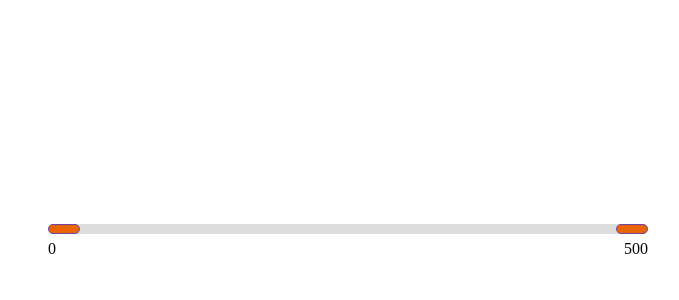
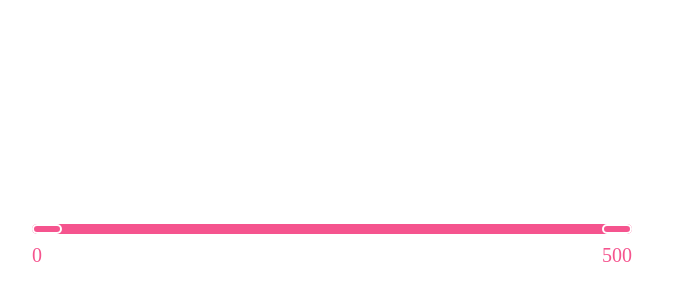
Before and after one commit to woadudakand/range_slider, a plain HTML site: page index.html in a window 1280 px wide. Shown: the part 76-376 px from the top of the page, without its empty margins (292-971 px from the left). Drawn offline with Linux system fonts and the light colour scheme.

Commit message:
20/06/2019 Updated

```diff
--- a/index.html
+++ b/index.html
@@ -5,18 +5,22 @@
 	<title>Slider</title>
 	<link rel="stylesheet" href="style.css">
 </head>
-<body>
-	<div id="slider">
-		<div class="slide1" draggable="true"></div>
-		<div class="slide2"></div>
-		<p class="min"></p>
-		<p class="max"></p>
+<body >
+	<div style="width: 50%; margin: 300px auto;">
+		<div id="slider"></div>
 	</div>
 	<script src="script.js"></script>
 	<script>
 		slider ('#slider', {
-					max: 500,
-					min: 0
+					maxValue: 500,
+					minValue: 0,
+					maxWidth: '600px',
+					barColor: '#f5548e',
+					barBorder: 'none',
+					pointerColor: '#f5548e',
+					pointerBorder: '2px solid #fff',
+					fontColor: '#f5548e',
+					fontSize: '20px'
 				});
 	</script>
 </body>
--- a/script.js
+++ b/script.js
@@ -1,15 +1,38 @@
 const slider = (selector, obj) => {
 	var isDraging 	= false,
 		isDraging2 	= false,
-		max 		= obj.max,
-		min 		= obj.min;
+		max 		= obj.maxValue,
+		min 		= obj.minValue,
+		style = {
+			maxWidth: '600px',
+			width: '100%',
+			height: '10px',
+			background: '#ddd',
+			position: 'relative',
+			borderRadius: '20px'
+		},
+		div = `<div class="slide1" draggable="true"></div>
+		<div class="slide2"></div>
+		<p class="min" style="color : ${obj.fontColor}; font-size: ${obj.fontSize} "></p>
+		<p class="max" style="color : ${obj.fontColor}; font-size: ${obj.fontSize} "></p>
+		<input type='hidden' class="minimum" name="minimum" value=${min} />
+		<input type='hidden' class="maximum" name="maximum" value=${max} />`;
+
+
 
 	const slider = document.querySelectorAll(selector);
 
-	slider.forEach((id) => {
+	slider.forEach((id, index) => {
+			id.setAttribute('style', `max-width: ${obj.maxWidth}; border: ${obj.barBorder}; width: 100%; height: 10px; background: ${obj.barColor}; position: relative; border-radius: 20px;`);
+			id.innerHTML = div;
 		let slide1 	= id.querySelector('.slide1'),
 			slide2 	= id.querySelector('.slide2'),
 			width 	= id.clientWidth;
+
+			slide1.style.background = obj.pointerColor;
+			slide1.style.border = obj.pointerBorder;
+			slide2.style.background = obj.pointerColor;
+			slide2.style.border = obj.pointerBorder;
 
 		id.querySelector('.max').innerHTML = max;
 		id.querySelector('.min').innerHTML = min;
@@ -28,12 +51,14 @@ const slider = (selector, obj) => {
 				event.stopPropagation();
 				x = event.clientX;
 				isDraging = true;
+				event.target.classList.add('active');
 			});
 			window.addEventListener('mouseup', (event2) => {
 				event2.preventDefault();
 				event2.stopPropagation();
 				isDraging 	= false;
 				slid1_val2 	= slid1_val;
+				slide1.classList.remove('active');
 			});
 			window.addEventListener('mousemove', (e) => {
 				if(isDraging){
@@ -46,9 +71,13 @@ const slider = (selector, obj) => {
 						count = count2 - 60;
 					}
 				}
-				slid1_val 	= Math.floor(max / width * count);
-				id.querySelector('.min').innerHTML = slid1_val;
-				slide1.style.left = count +'px';
+				if(slide1.classList.contains('active')){
+					slid1_val 	= Math.floor(max / width * count);
+					id.querySelector('.min').innerHTML = slid1_val;
+					id.querySelector('.minimum').value = slid1_val;
+					id.querySelector('.active').style.left = count +'px';
+
+				}
 			});
 
 			//********************************
@@ -57,11 +86,13 @@ const slider = (selector, obj) => {
 				event6.stopPropagation();
 				x2 = event.clientX;
 				isDraging2 = true;
+				event6.target.classList.add('active2');
 			});
 
 			window.addEventListener('mouseup', (event5) => {
 				event5.preventDefault();
 				event5.stopPropagation();
+				slide2.classList.remove('active2');
 				isDraging2 = false;
 				slid2_val2 = slide2_val;
 			});
@@ -80,9 +111,12 @@ const slider = (selector, obj) => {
 						count2 = count + 60;
 					}
 				}
-				slide2_val = Math.floor(max / width * count2);
-				id.querySelector('.max').innerHTML = slide2_val;
-				slide2.style.left = count2 - 30 +'px';
+				if(slide2.classList.contains('active2')){
+					slide2_val = Math.floor(max / width * count2);
+					id.querySelector('.max').innerHTML = slide2_val;
+					id.querySelector('.maximum').value = slide2_val;
+					id.querySelector('.active2').style.left = count2 - 30 +'px';
+				}
 			});
 
 	});
--- a/style.css
+++ b/style.css
@@ -1,16 +1,9 @@
-#slider{
-	width: 600px;
-	margin: 300px auto;
-	height: 10px;
-	background: #ddd;
-	position: relative;
-	border-radius: 20px
+*{
+	box-sizing: border-box;
 }
 .slide1{
 	width: 30px;
-	height: 8px;
-	background: #e96403;
-	border: 1px solid #6d43a9;
+	height: 10px;
 	position: absolute;
 	top: 50%;
 	left: 0;
@@ -20,9 +13,7 @@
 }
 .slide2{
 	width: 30px;
-	height: 8px;
-	background: #e96403;
-	border: 1px solid #6d43a9;
+	height: 10px;
 	position: absolute;
 	top: 50%;
 	right: 0;
```
